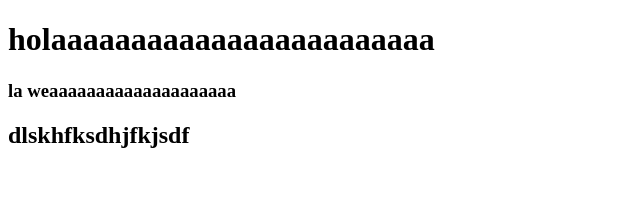
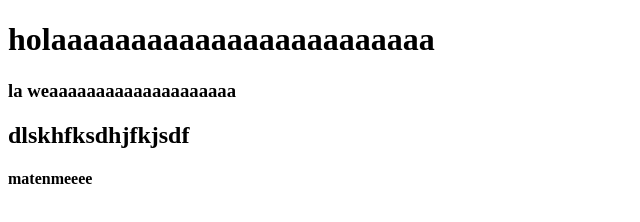
Before and after one commit to alfre4500/CV-FACULTAD, a plain HTML site: page index.html in a window 1280 px wide. Shown: the whole page, without its empty margins (0-640 px from the left). Drawn offline with Linux system fonts and the light colour scheme.

Commit message:
ayudaaaaaa

```diff
--- a/index.html
+++ b/index.html
@@ -9,5 +9,6 @@
     <h1>holaaaaaaaaaaaaaaaaaaaaaaaa</h1>
     <h3>la weaaaaaaaaaaaaaaaaaaaa</h3>
     <h2>dlskhfksdhjfkjsdf</h2>
+    <h4>matenmeeee</h4>
 </body>
 </html>
```
